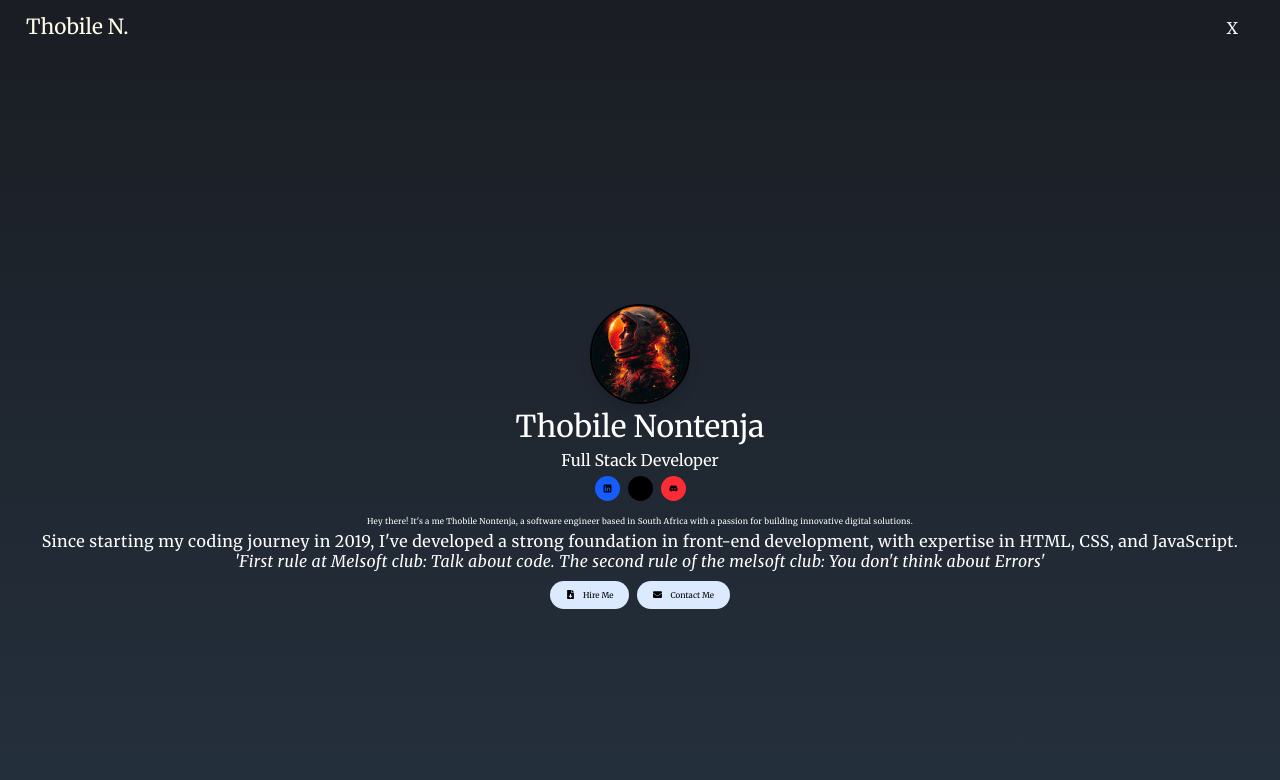
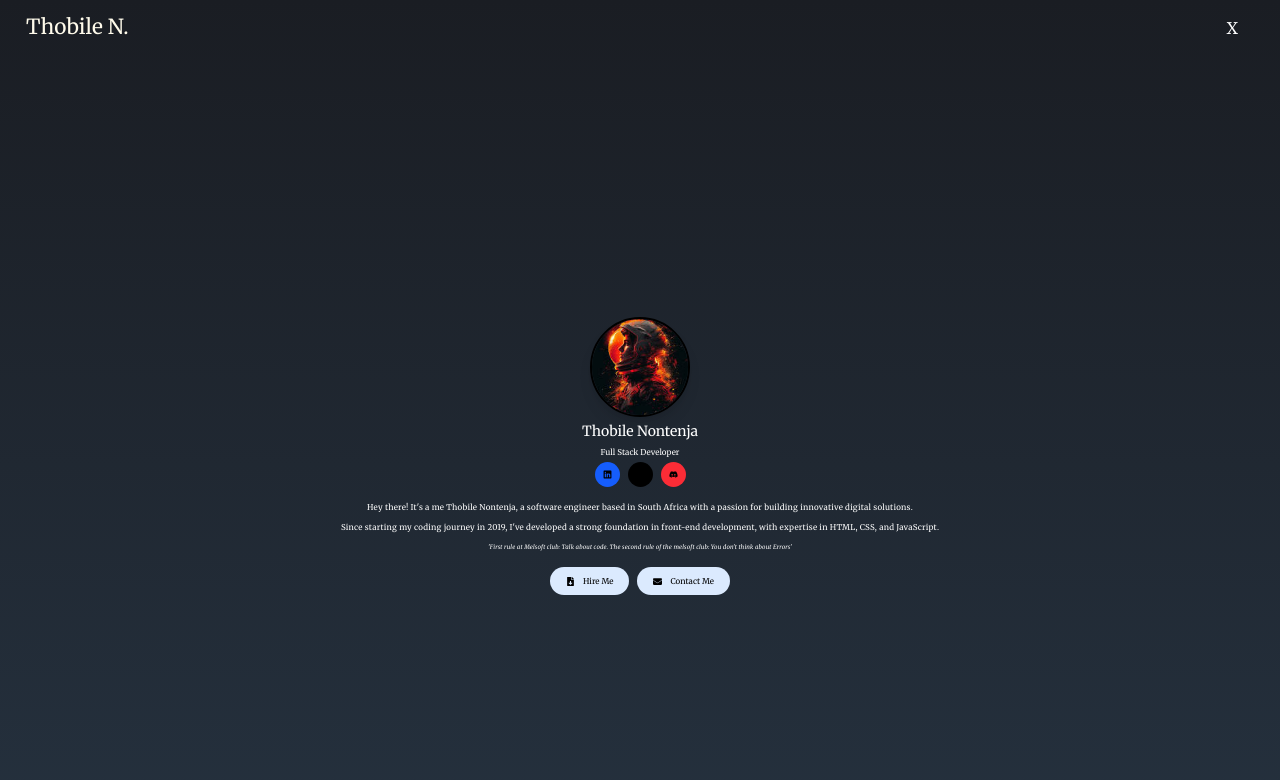
Before and after one commit to Supa-Thobile2/portfolio-melsoft2, a React (Vite) app: page / in a window 1280 px wide. Shown: the top 780 px of the page. Built offline with nearby package versions, Linux system fonts and the light colour scheme; a web font is replaced by a local one.

Commit message:
added updates

```diff
--- a/src/components/hero/Hero.jsx
+++ b/src/components/hero/Hero.jsx
@@ -18,8 +18,8 @@ function Hero() {
 
 
 
-                        <h1 className='text-[14px] text-white my-1 md:text-4xl lg:text-3xl '>Thobile Nontenja</h1>
-                        <span className='text-white pb-1 text-[8px] md:text-base lg:text-base'>Full Stack Developer</span>
+                        <h1 className='text-[14px] text-white my-1'>Thobile Nontenja</h1>
+                        <span className='text-white pb-1 text-[8px] '>Full Stack Developer</span>
 
                   <div className='flex items-center justify-between gap-2'>
                     <button className='py-2 px-2  bg-blue-600 rounded-full hover:translate-y-[10px] hover:shadow-md transition duration-300'><FaLinkedin size={9}/></button>
@@ -30,8 +30,8 @@ function Hero() {
                   <div className='w-full  flex items-center justify-center flex-col px-4 py-2 mx-10 my-1'>
                     <p className='text-[8px] pb-1 tracking-wide leading-4 text-white  md:text-center '>Hey there! It's a me Thobile Nontenja, a software engineer based in South Africa with a passion for building innovative digital solutions.
                        </p>
-                    <p className='text-[8px] pb-1 text-white tracking-wide leading-4 text-start   md:text-center lg:text-base'>Since starting my coding journey in 2019, I've developed a strong foundation in front-end development, with expertise in HTML, CSS, and JavaScript.</p>
-                    <span className='text-[6px] leading-4 tracking-wide  text-base  text-white italic bold md:text-center block lg:text-base'>'First rule at Melsoft club: Talk about code. The second rule of the melsoft club: You don't think about Errors'</span>
+                    <p className='text-[8px] pb-1 text-white tracking-wide leading-4 '>Since starting my coding journey in 2019, I've developed a strong foundation in front-end development, with expertise in HTML, CSS, and JavaScript.</p>
+                    <span className='text-[6px] leading-4 tracking-wide text-white italic bold'>'First rule at Melsoft club: Talk about code. The second rule of the melsoft club: You don't think about Errors'</span>
                   </div>
 
                   <div className='flex  justify-evenly gap-2 items-end'>
```
